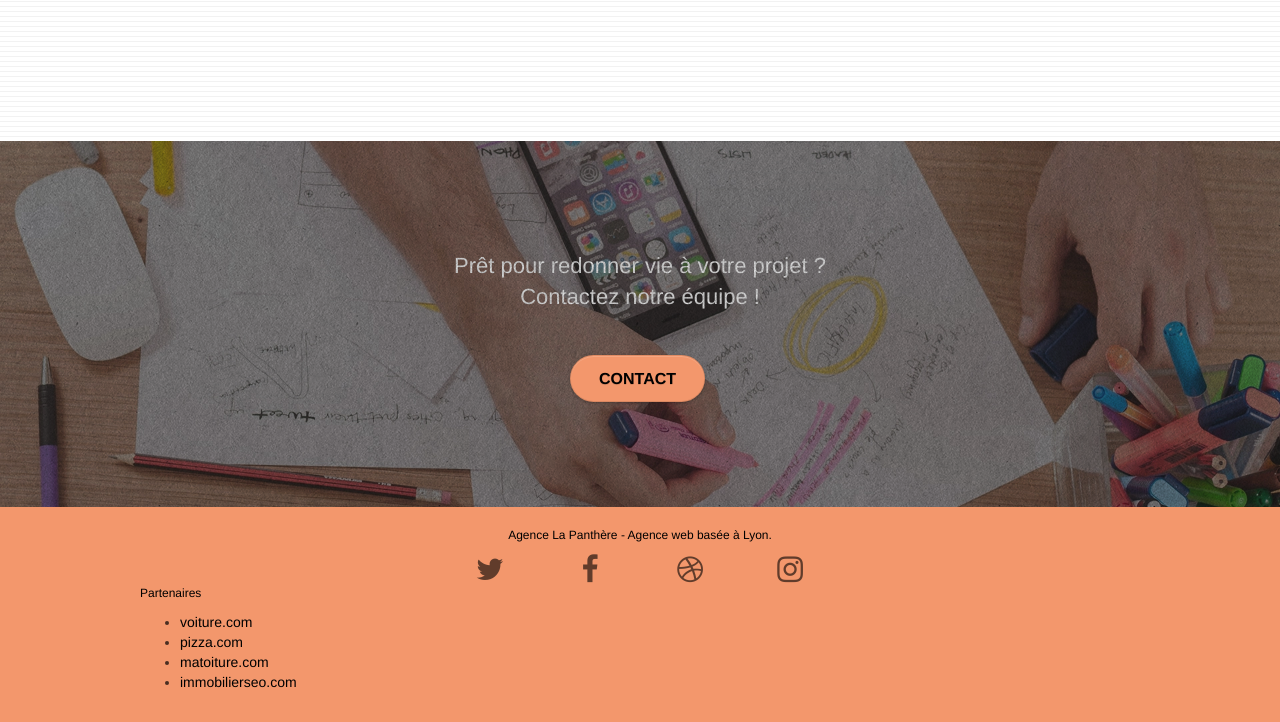
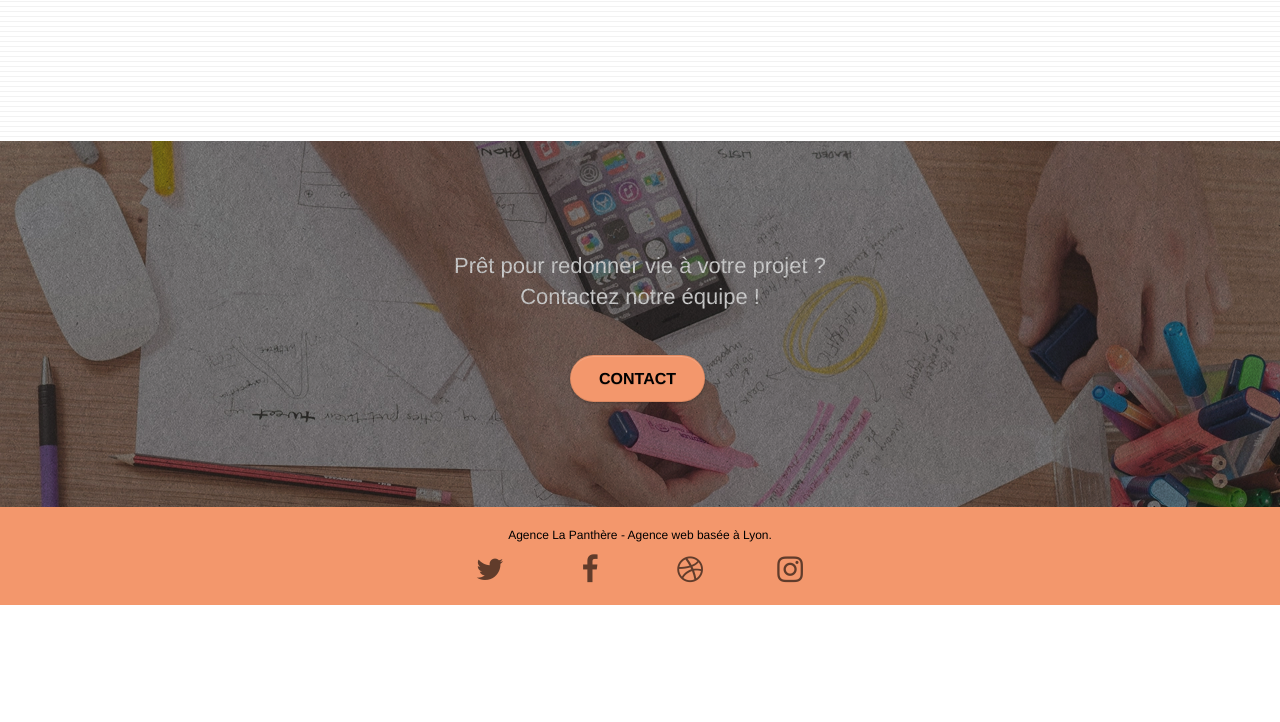
Before and after one commit to MatLyp/OC_P4, a plain HTML site: page index.html in a window 1280 px wide. Shown: the part 2861-3583 px from the top of the page. After the commit the page ends 3466 px from the top, so only its background shows below. Drawn offline with Linux system fonts and the light colour scheme.

Commit message:
modification of meta keywords

```diff
--- a/index.html
+++ b/index.html
@@ -2,10 +2,12 @@
 <html lang="fr">
 <head>
     <meta charset="utf-8">
+	<meta name="keywords" content="agence design, paris, graphistes">
     <meta name="description" content="L'agence de web design La Panthère est une agence qui aide les entreprises à devenir attractives et visibles sur Internet. Nos équipe de graphistes talentueux travaillerons avec vous pour comprendre vos objectifs commerciaux et réaliser un design dont vous serez fier">
     <meta name="viewport" content="width=device-width, initial-scale=1.0, viewport-fit=cover">
     <link rel="shortcut icon" type="image/png" href="img/webp/favicon.webp">
 
+<!-- unminified links -->
 	<!-- <link rel="stylesheet" type="text/css" href="./css/bootstrap.css"> -->
 	<!-- <link rel="stylesheet" type="text/css" href="style.css"> -->
 	<!-- <link rel="stylesheet" type="text/css" href="./css/font-awesome.css"> -->
@@ -17,6 +19,7 @@
 	<!-- <script src="./js/jquery.touchSwipe.js" defer></script> -->
 	<!-- <script src="./js/gmaps.js"></script> -->
 
+<!-- minified links -->
 	<link rel="stylesheet" type="text/css" href="./css/bootstrap-min.css">
 	<link rel="stylesheet" type="text/css" href="style-min.css">
 	<link rel="stylesheet" type="text/css" href="./css/font-awesome-min.css">
@@ -29,7 +32,6 @@
 	<script src="./js/gmaps-min.js"></script>
 
     <title>La Panthère</title>
-
 
 <!-- Analytics -->
 
@@ -260,17 +262,6 @@
 							</div>
 						</div>
 					</div>
-					<div class="row">
-						<div class="col-sm-4">
-							<p class="black">Partenaires</p>
-							<ul>
-								<li><a href="voiture.com">voiture.com</a></li>
-								<li><a href="pizza.com">pizza.com</a></li>
-								<li><a href="matoiture.com">matoiture.com</a></li>
-								<li><a href="immobilierseo.com">immobilierseo.com</a></li>
-							</ul>
-						</div>
-					</div>
 				</div>
 			</div>
 		</div>
```
Also changed, not shown: contact.html (+1 -0 lines).
